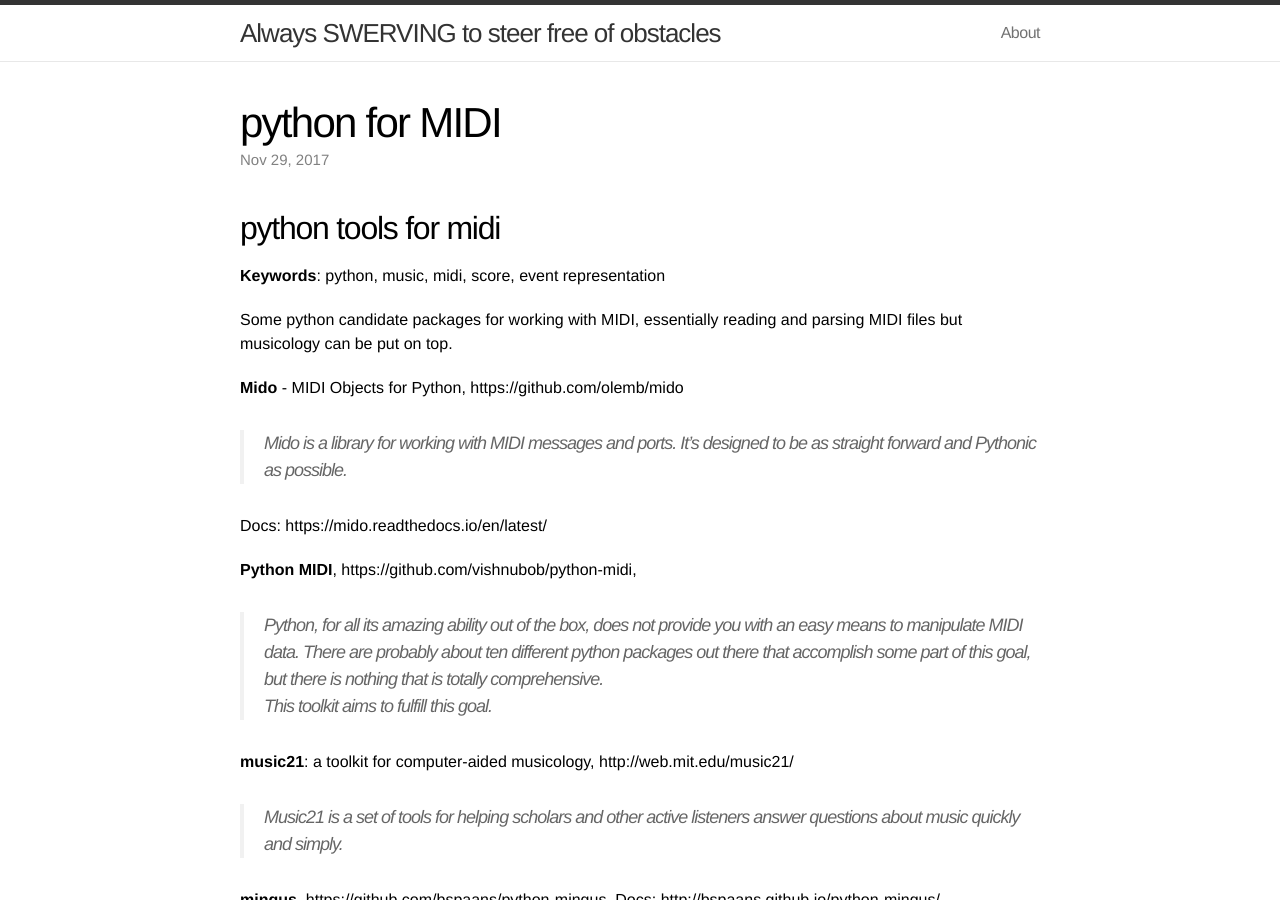
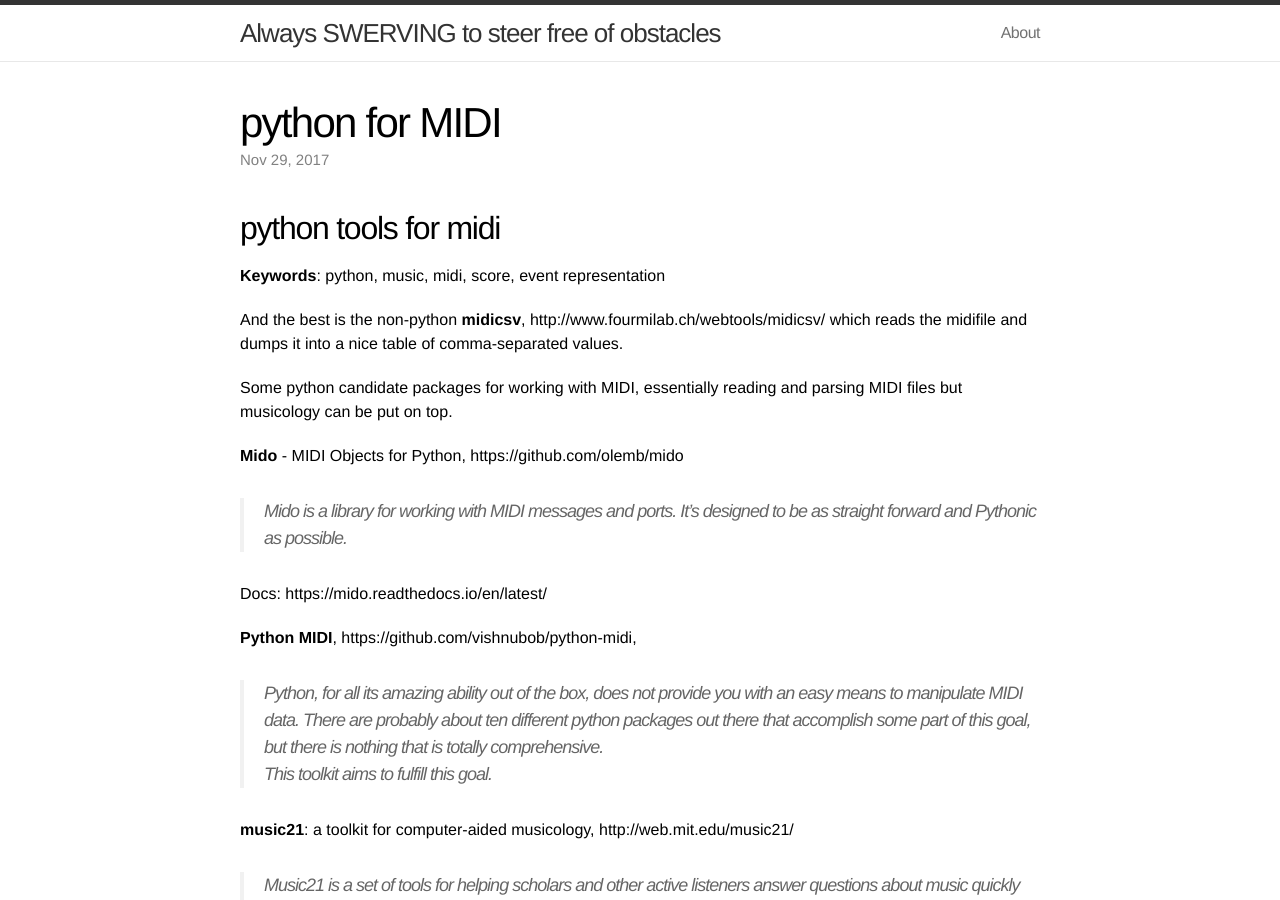
Before and after one commit to x75/x75.github.io, a Jekyll site: the page built from _posts/2017-11-29-python-midi.md, in a window 1280 px wide and 900 px high. Built offline with Jekyll 4.4.1, drawn with Linux system fonts in a browser that asks for light colours; comment, search, counter and statistics services are not loaded.

Commit message:
updating python midi with midicsv

```diff
--- a/_posts/2017-11-29-python-midi.md
+++ b/_posts/2017-11-29-python-midi.md
@@ -7,6 +7,10 @@
 ## python tools for midi
 
 __Keywords__: python, music, midi, score, event representation
+
+And the best is the non-python **midicsv**,
+http://www.fourmilab.ch/webtools/midicsv/ which reads the midifile and
+dumps it into a nice table of comma-separated values.
 
 Some python candidate packages for working with MIDI, essentially reading and parsing MIDI files but musicology can be put on top.
 
```
Also changed, not shown: 2 other files.
